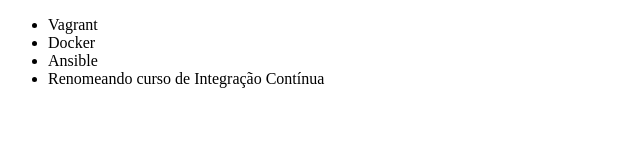
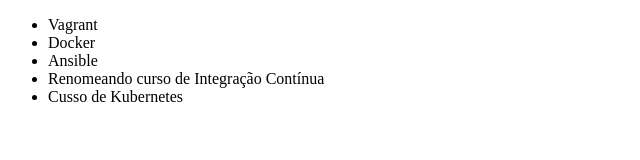
Before and after one commit to jvictormc/git, a plain HTML site: page index.html in a window 1280 px wide. Shown: the whole page, without its empty margins (0-640 px from the left). Drawn offline with Linux system fonts and the light colour scheme.

Commit message:
adicinando curso de kubernetes

```diff
--- a/index.html
+++ b/index.html
@@ -10,6 +10,7 @@
         <li>Docker</li>
         <li>Ansible</li>
         <li>Renomeando curso de Integração Contínua</li>
+        <li>Cusso de Kubernetes</li>
     </ul>
 </body>
 </html>
```
